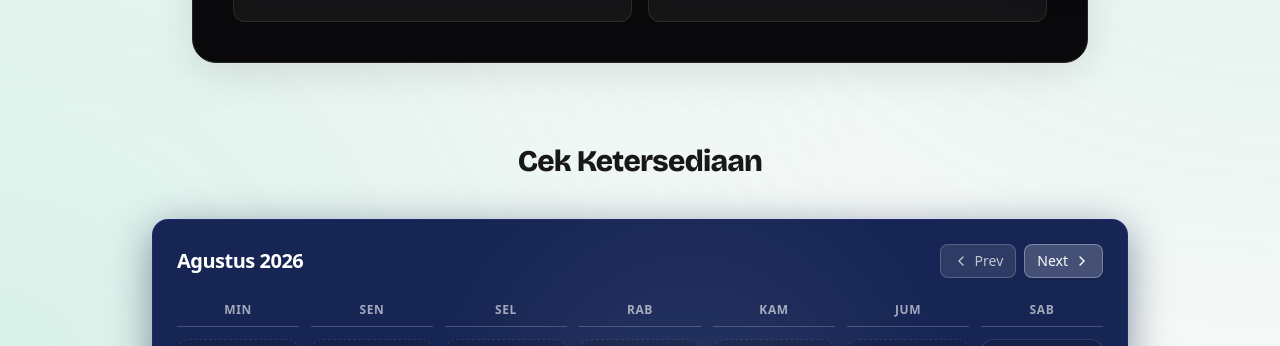
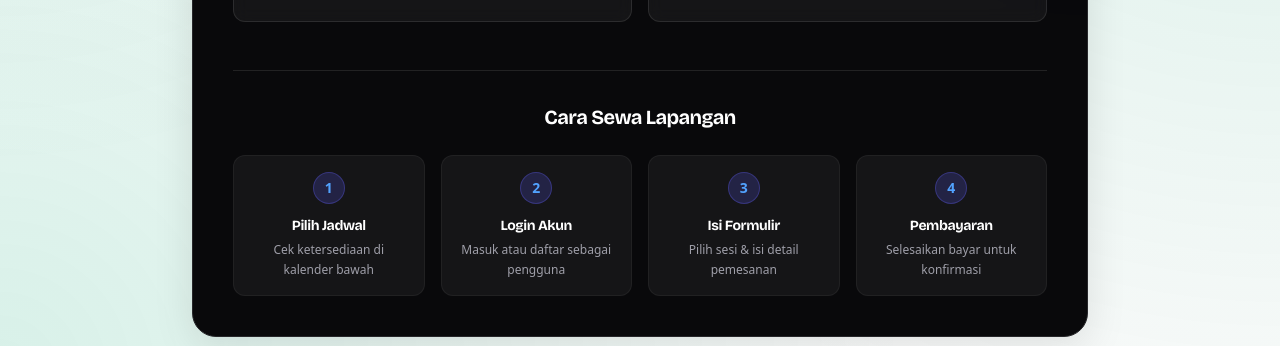
Before and after one commit to kevinsedayu/sewa-lap, a Next.js app: page / in a window 1280 px wide. Shown: the part 2025-2371 px from the top of the page. Built offline with nearby package versions, Linux system fonts and the light colour scheme; no server answers; the database is empty.

Commit message:
feat: add 'Cara Sewa' steps to 'Informasi Detail Sewa' card

```diff
--- a/src/app/page.tsx
+++ b/src/app/page.tsx
@@ -188,6 +188,27 @@ export default async function Home() {
                 </div>
               ))}
             </div>
+
+            {/* Cara Sewa Steps */}
+            <div className="mt-12 pt-8 border-t border-white/10 relative z-10">
+              <h4 className="text-xl font-bold text-white mb-6 font-bricolage text-center">Cara Sewa Lapangan</h4>
+              <div className="grid grid-cols-1 sm:grid-cols-4 gap-4">
+                {[
+                  { step: '1', title: 'Pilih Jadwal', desc: 'Cek ketersediaan di kalender bawah' },
+                  { step: '2', title: 'Login Akun', desc: 'Masuk atau daftar sebagai pengguna' },
+                  { step: '3', title: 'Isi Formulir', desc: 'Pilih sesi & isi detail pemesanan' },
+                  { step: '4', title: 'Pembayaran', desc: 'Selesaikan bayar untuk konfirmasi' },
+                ].map((item, idx) => (
+                  <div key={idx} className="bg-white/5 rounded-xl p-4 text-center border border-white/5 relative">
+                    <div className="w-8 h-8 rounded-full bg-indigo-500/20 text-blue-400 flex items-center justify-center font-bold text-sm mx-auto mb-3 border border-indigo-500/30">
+                      {item.step}
+                    </div>
+                    <h5 className="text-white font-bold text-sm mb-1">{item.title}</h5>
+                    <p className="text-xs text-zinc-400 leading-relaxed">{item.desc}</p>
+                  </div>
+                ))}
+              </div>
+            </div>
           </div>
         </div>
 
```
